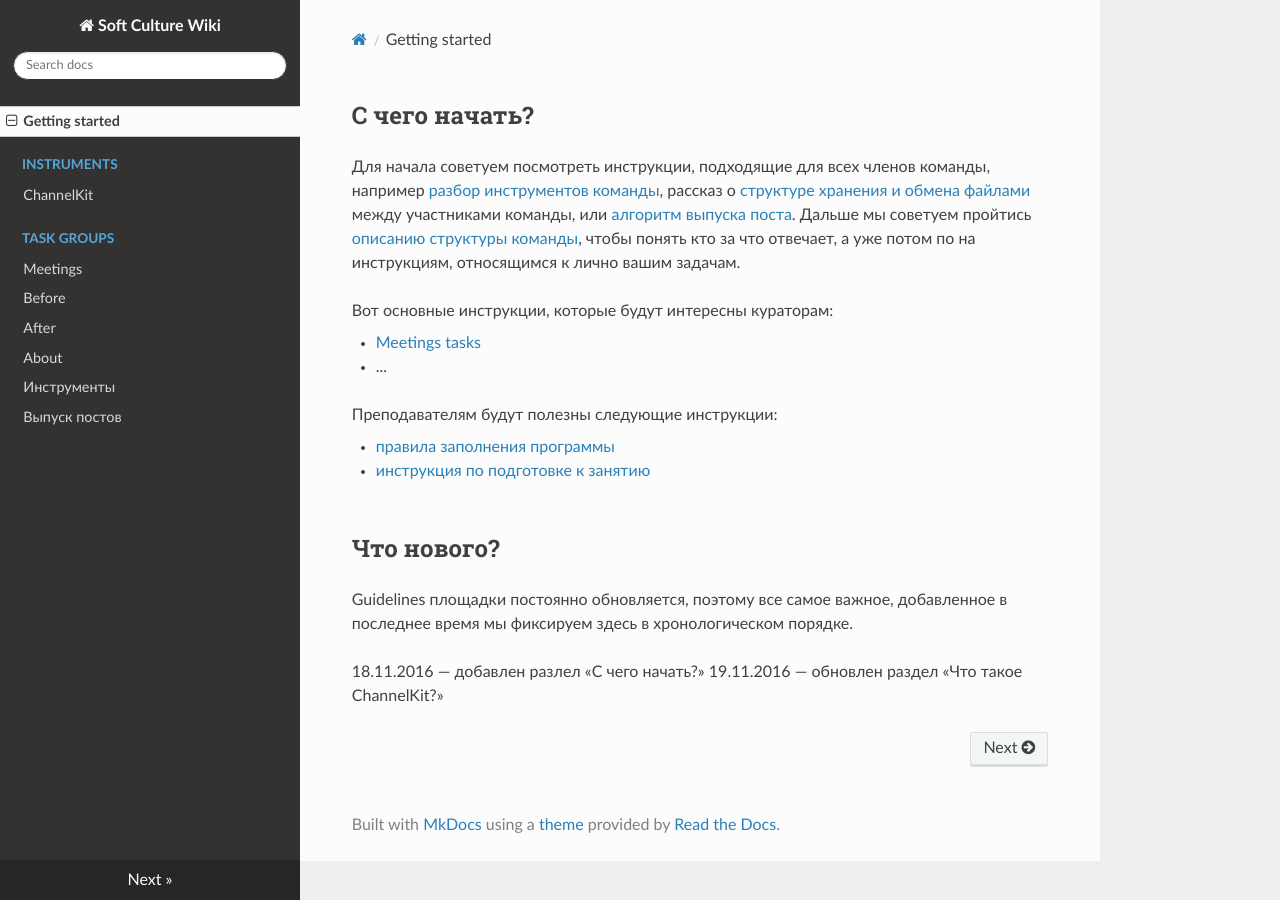
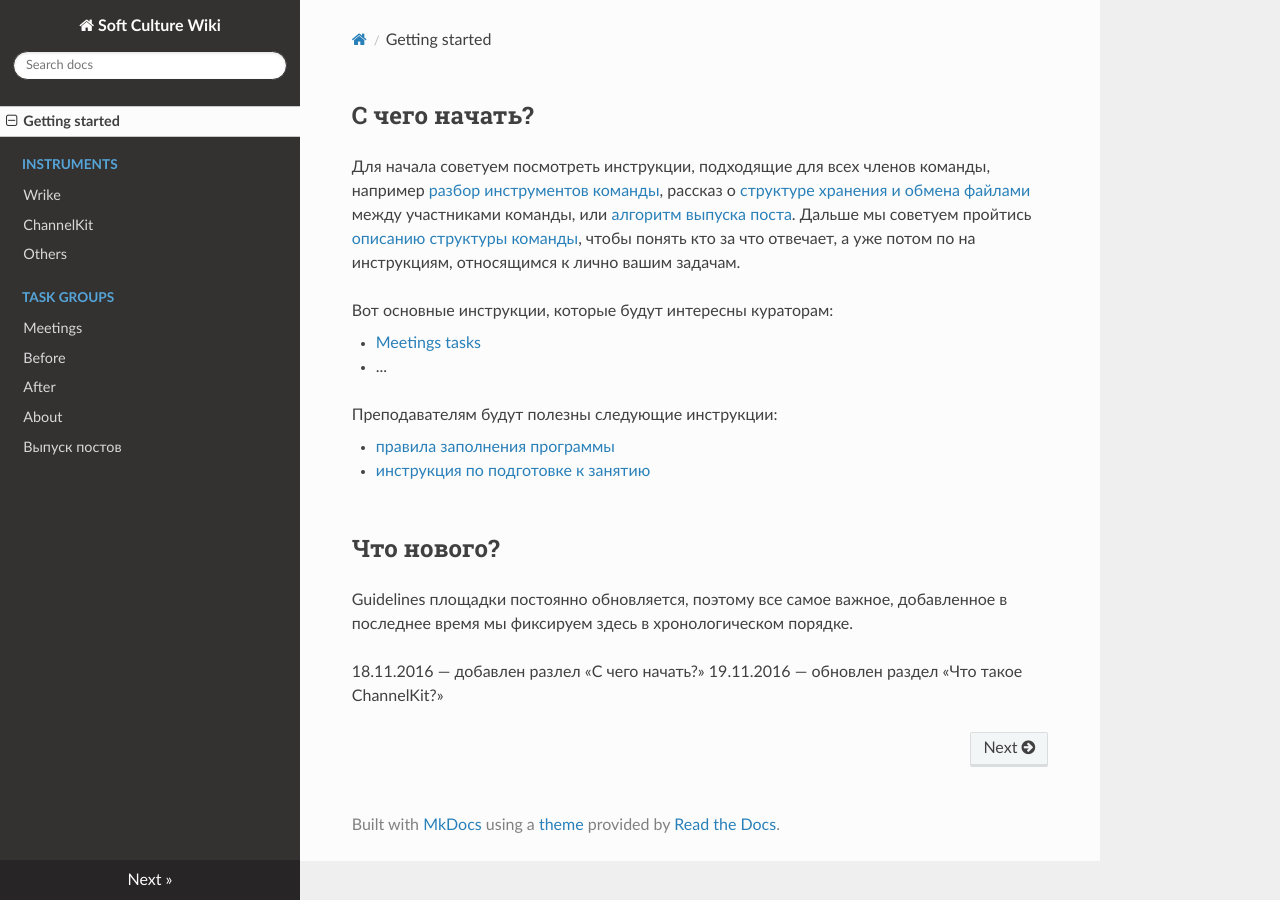
Before and after one commit to arsenyafonin/wiki, an MkDocs documentation site: the page built from docs/index.md, in a window 1280 px wide. Built offline with MkDocs 1.6.1, drawn with Linux system fonts in a browser that asks for light colours; nearby versions of some CDN libraries; old or Windows-style settings are respelled for this version of MkDocs.

Commit message:
Update mkdocs.yml

```diff
--- a/mkdocs.yml
+++ b/mkdocs.yml
@@ -2,13 +2,14 @@ site_name: Soft Culture Wiki
 pages:
 - Getting started: index.md
 - Instruments:
+    - Wrike: 'ins_10_wrike.md'
     - ChannelKit: 'ins_04_channelkit.md'
+    - Others: 'INS_01_Team_Instruments.md'
 - Task groups:
     - Meetings: 'ins_07_meetings.md'
     - Before: 'ins_08_before.md'
     - After: 'ins_09_after.md'
 - About: about.md
-- Инструменты: INS_01_Team_Instruments.md
 - Выпуск постов: INS_05_Posts.md
 theme: readthedocs
 extra_css: [extra.css]
```
